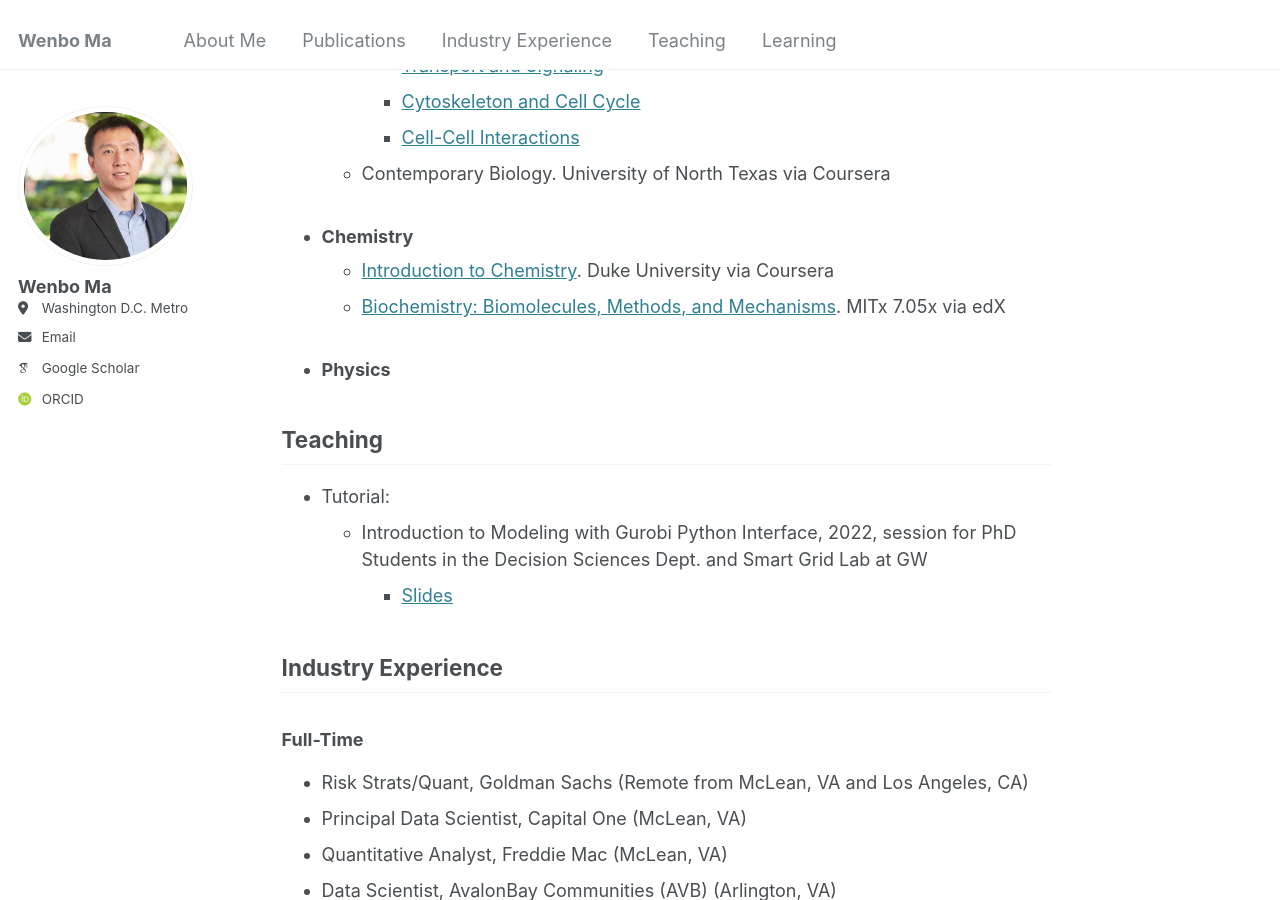
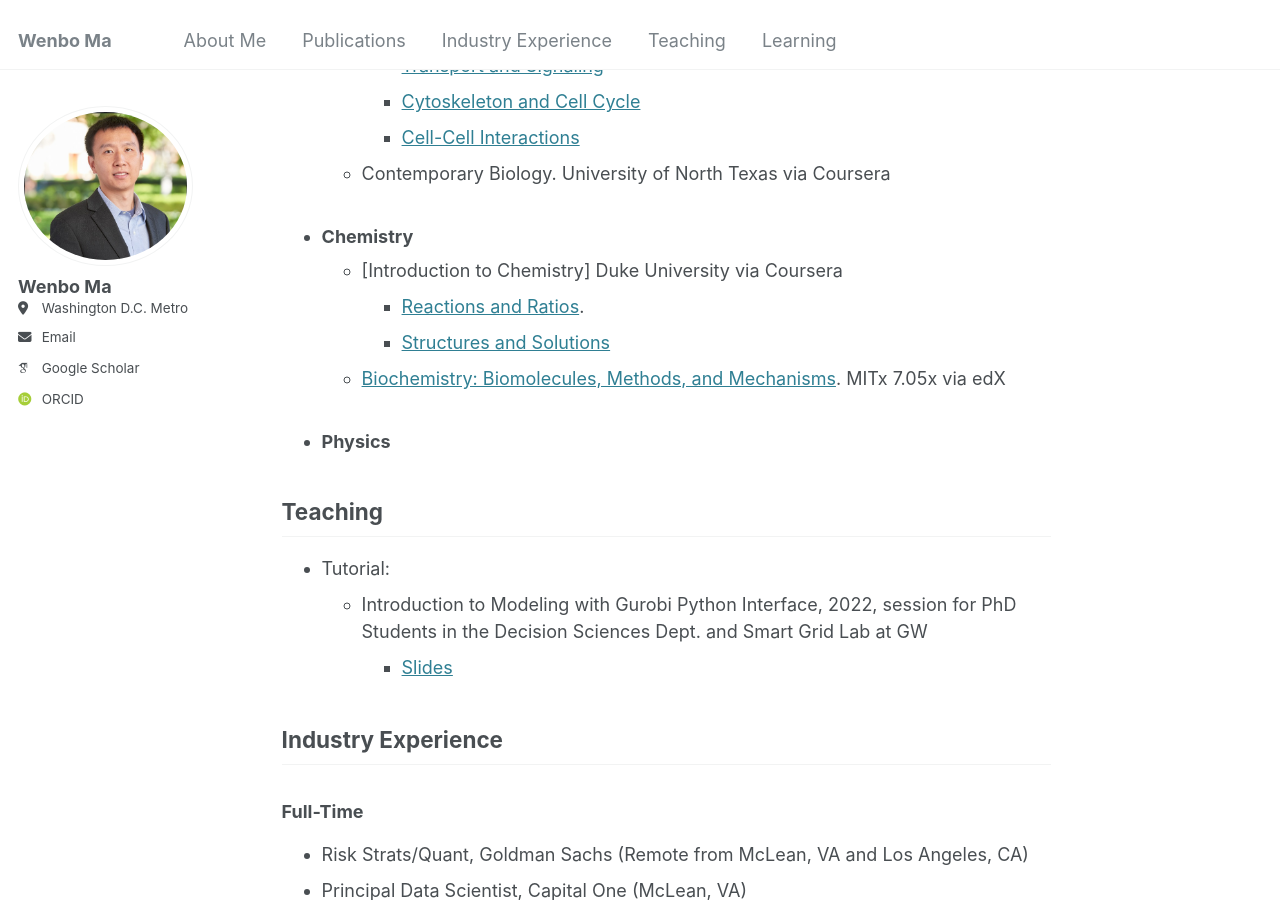
Before and after one commit to wenbo5565/wenbo5565.github.io, a Jekyll site: the page built from _pages/about.md, in a window 1280 px wide and 900 px high, scrolled down 2377 px. Built offline with Jekyll 4.4.1, drawn with Linux system fonts in a browser that asks for light colours; some web fonts are replaced.

Commit message:
Update about.md

```diff
--- a/_pages/about.md
+++ b/_pages/about.md
@@ -57,7 +57,7 @@ Since my research is interdisciplinary and my formal education is only in the "m
 
 - ### Medical Sciences
   - [Introductory Human Physiology](https://www.coursera.org/account/accomplishments/certificate/2NDJMJF6FNSO). Duke University via Coursera
-  - [Anatomy: Human Neuroanatomy](https://www.coursera.org/learn/anatomy403-3x?specialization=anatomy). University of Michigan via Coursera
+  - [Anatomy: Human Neuroanatomy](https://www.coursera.org/account/accomplishments/certificate/VUX9ONP8L94T). University of Michigan via Coursera
   - [Fundamentals of Immunology Specialization](https://www.coursera.org/specializations/immunology). Rice University via Coursera
 
 - ### Biology
@@ -69,7 +69,9 @@ Since my research is interdisciplinary and my formal education is only in the "m
   - Contemporary Biology. University of North Texas via Coursera
 
 - ### Chemistry
-  - [Introduction to Chemistry](https://www.coursera.org/learn/basic-chemistry). Duke University via Coursera
+  - [Introduction to Chemistry] Duke University via Coursera
+    - [Reactions and Ratios](https://www.coursera.org/account/accomplishments/certificate/7DQIP192BUXD).
+    - [Structures and Solutions](https://www.coursera.org/account/accomplishments/verify/T4SKYBPFN5CY)
   - [Biochemistry: Biomolecules, Methods, and Mechanisms](https://learning.edx.org/course/course-v1:MITx+7.05x+1T2025/home). MITx 7.05x via edX
 
 - ### Physics
```
